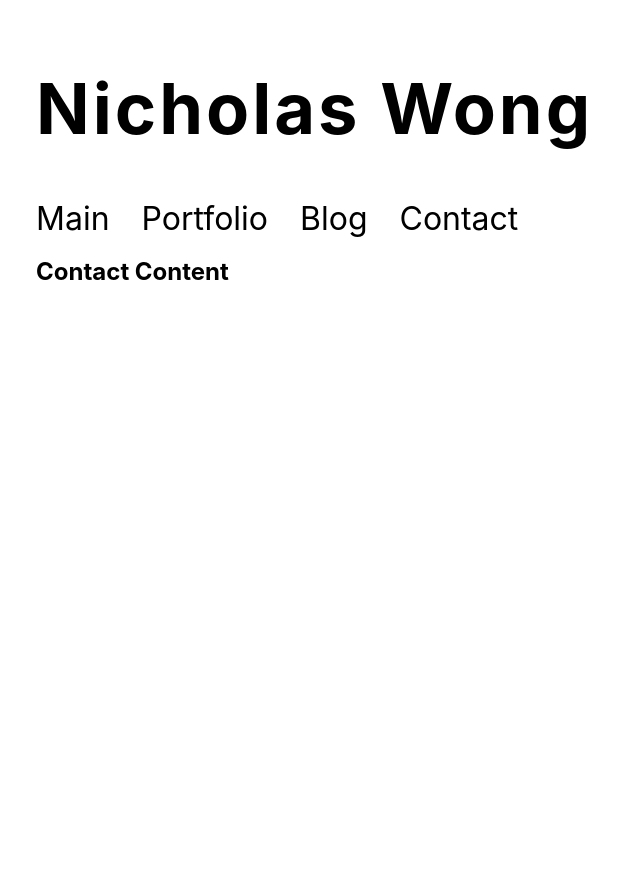
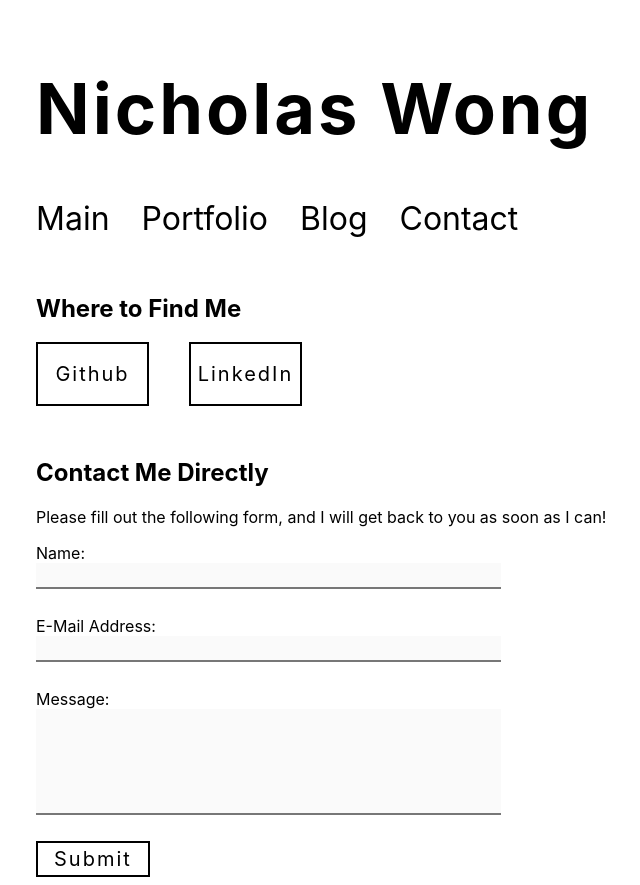
Before and after one commit to tginick/blag, a React (Create React App) app: page /contactme in a window 1280 px wide. Shown: the whole page, without its empty margins (348-988 px from the left). Before the commit the page ends 800 px from the top, so only its background shows below. Built offline with nearby package versions, Linux system fonts and the light colour scheme; a web font is replaced by a local one.

Commit message:
contact form + styling

```diff
--- a/src/components/BlagContent.jsx
+++ b/src/components/BlagContent.jsx
@@ -3,7 +3,7 @@ import React from 'react';
 const BlagContent = (props) => {
     return (
         <div className="BlagContent">
-            <h2>Blog Content</h2>
+            <h2>Currently under construction. Stay tuned!</h2>
         </div>
     );
 }
--- a/src/components/ContactContent.jsx
+++ b/src/components/ContactContent.jsx
@@ -1,9 +1,55 @@
-import React from 'react';
+import React, { useState } from 'react';
+import LinkButton from './LinkButton';
+import '../style/Form.css';
+import '../style/ContactContent.css';
 
 const ContactContent = (props) => {
+    const [name, setName] = useState("");
+    const [email, setEmail] = useState("");
+    const [message, setMessage] = useState("");
+
+    const handleNameChanged = (event) => {
+        setName(event.target.value);
+    }
+
+    const handleEmailChanged = (event) => {
+        setEmail(event.target.value);
+    }
+
+    const handleMessageChanged = (event) => {
+        setMessage(event.target.value);
+    }
+
+    const enterContactRequest = (event) => {
+        event.preventDefault();
+
+    };
+
     return (
         <div className="ContactContent">
-            <h2>Contact Content</h2>
+            <h2>Where to Find Me</h2>
+            <div id="ContactContent_LinkSection">
+                <LinkButton label="Github" destination="https://github.com/tginick" />
+                <LinkButton label="LinkedIn" destination="https://www.linkedin.com/in/tginick93" />
+            </div>
+            <h2>Contact Me Directly</h2>
+            <p>Please fill out the following form, and I will get back to you as soon as I can!</p>
+
+            <form onSubmit={enterContactRequest}>
+                <label>
+                    Name:
+                    <input type="text" value={name} onChange={handleNameChanged} />
+                </label>
+                <label>
+                    E-Mail Address:
+                    <input type="text" value={email} onChange={handleEmailChanged} />
+                </label>
+                <label>
+                    Message:
+                    <textarea value={message} onChange={handleMessageChanged} rows={6}/>
+                </label>
+                <button type="submit" className="BasicButton">Submit</button>
+            </form>
         </div>
     );
 }
--- /dev/null
+++ b/src/components/LinkButton.jsx
@@ -0,0 +1,15 @@
+import React from 'react';
+import '../style/LinkButton.css';
+
+const LinkButton = ({ label, destination }) => {
+    const onLinkButtonClick = (event) => {
+        event.preventDefault();
+        window.open(destination, "_blank");
+    }
+
+    return (
+        <button onClick={onLinkButtonClick} className="LinkButton">{label}</button>
+    );
+};
+
+export default LinkButton;
--- a/src/components/MainContent.jsx
+++ b/src/components/MainContent.jsx
@@ -3,7 +3,7 @@ import React from 'react';
 const MainContent = (props) => {
     return (
         <div className="MainContent">
-            <h2>Main Content</h2>
+            <p>Welcome to my website!</p>
         </div>
     );
 }
--- a/src/components/NavBarItem.jsx
+++ b/src/components/NavBarItem.jsx
@@ -6,7 +6,7 @@ const NavBarItem = (props) => {
     return (
         <li className="NavBarItem">
             <div className="NavBarItemContent">
-                <Link style={{ color: 'inherit', textDecoration: 'inherit' }} to={props.destination}>
+                <Link to={props.destination} className="NavBarLink">
                     {props.content}
                 </Link>
             </div>
--- a/src/components/PortfolioContent.jsx
+++ b/src/components/PortfolioContent.jsx
@@ -3,7 +3,7 @@ import React from 'react';
 const PortfolioContent = (props) => {
     return (
         <div className="PortfolioContent">
-            <h2>Portfolio Content</h2>
+            <h2>Currently under construction. Stay tuned!</h2>
         </div>
     );
 }
--- a/src/style/App.css
+++ b/src/style/App.css
@@ -1,36 +1,3 @@
-
-
-.App-logo {
-  height: 40vmin;
-  pointer-events: none;
+.App-Content {
+  margin-top: 7vh;
 }
-
-@media (prefers-reduced-motion: no-preference) {
-  .App-logo {
-    animation: App-logo-spin infinite 20s linear;
-  }
-}
-
-.App-header {
-  background-color: #282c34;
-  min-height: 100vh;
-  display: flex;
-  flex-direction: column;
-  align-items: center;
-  justify-content: center;
-  font-size: calc(10px + 2vmin);
-  color: white;
-}
-
-.App-link {
-  color: #61dafb;
-}
-
-@keyframes App-logo-spin {
-  from {
-    transform: rotate(0deg);
-  }
-  to {
-    transform: rotate(360deg);
-  }
-}
--- /dev/null
+++ b/src/style/ContactContent.css
@@ -0,0 +1,3 @@
+div#ContactContent_LinkSection {
+    padding-bottom: 2em;
+}
--- /dev/null
+++ b/src/style/Form.css
@@ -0,0 +1,40 @@
+input[type=text] {
+    background-color: #fafafa;
+    width: 60%;
+    display: block;
+    border: 0;
+    outline: 0;
+    border-bottom: 2px solid #777;
+    margin-bottom: 2em;
+    padding-top: 4px;
+    padding-bottom: 4px;
+    font-family: inherit;
+}
+
+textarea {
+    background-color: #fafafa;
+    width: 60%;
+    display: block;
+    border: 0;
+    outline: 0;
+    border-bottom: 2px solid #777;
+    margin-bottom: 2em;
+    padding-top: 4px;
+    padding-bottom: 4px;
+    resize: none;
+    font-family: inherit;
+}
+
+button[type=submit].BasicButton {
+    background-color: transparent;
+    border: 2px solid black;
+    cursor: pointer;
+    padding-top: 4px;
+    padding-bottom: 4px;
+    padding-left: 16px;
+    padding-right: 16px;
+    text-align: center;
+    font-family: inherit;
+    font-size: 1.25rem;
+    letter-spacing: 2px;
+}
--- /dev/null
+++ b/src/style/LinkButton.css
@@ -0,0 +1,18 @@
+
+button[type=submit].BasicButton:active {
+    background-color: black;
+    color: white;
+}
+
+button.LinkButton {
+    width: 113px;
+    height: 64px;
+    border: 2px solid black;
+    background-color: transparent;
+    font-family: inherit;
+    font-size: 1.25rem;
+    letter-spacing: 2px;
+    text-align: center;
+    cursor: pointer;
+    margin-right: 2em;
+}
--- a/src/style/NavBarItem.css
+++ b/src/style/NavBarItem.css
@@ -7,4 +7,29 @@ li.NavBarItem {
     margin-right: 32px;
     text-decoration: none;
     cursor: pointer;
+
+    position: relative;
 }
+
+a.NavBarLink {
+    color: inherit;
+    text-decoration: inherit;
+}
+
+a.NavBarLink:before {
+    content: "";
+    position: absolute;
+    width: 100%;
+    height: 2px;
+    bottom: 0;
+    left: 0;
+    background-color: #000;
+    visibility: hidden;
+    transform: scaleX(0);
+    transition: all 0.2s ease-in-out;
+}
+
+a.NavBarLink:hover:before {
+    visibility: visible;
+    transform: scaleX(1);
+}
--- a/src/style/index.css
+++ b/src/style/index.css
@@ -1,6 +1,7 @@
 body {
   margin-left: 30vw;
   margin-top: 1.5vw;
+  margin-right: 10vw;
   font-family: 'Muli', -apple-system, BlinkMacSystemFont, 'Segoe UI', 'Roboto', 'Oxygen',
     'Ubuntu', 'Cantarell', 'Fira Sans', 'Droid Sans', 'Helvetica Neue',
     sans-serif;
```
